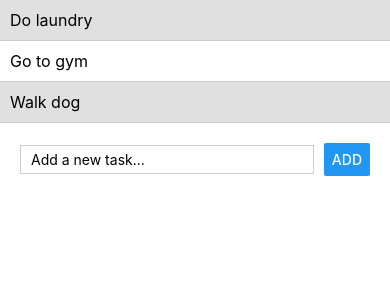
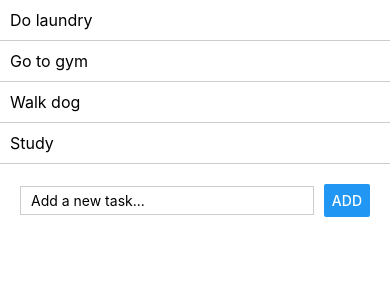
Before and after one commit to manho0107/ForFunApp, a React Native app: screen / in a window 390 px wide. Shown: the top 300 px of the page. Built offline with nearby package versions, Linux system fonts and the light colour scheme.

Commit message:
commit
For lab 3

```diff
--- a/src/App.jsx
+++ b/src/App.jsx
@@ -4,7 +4,7 @@
  * @format
  */
 
-import React from 'react';
+import React, { useState} from 'react';
 import {
   SafeAreaView,
 } from 'react-native';
@@ -13,9 +13,16 @@
 import ToDoForm from './ToDoForm';
 
 function App() {
+  const [tasks, setTasks] = useState([
+    'Do laundry',
+    'Go to gym',
+    'Walk dog',
+    'Study'
+  ]);
+
   return (
     <SafeAreaView>
-      <ToDoList />
+      <ToDoList tasks={tasks}/>
       <ToDoForm />
     </SafeAreaView>
   );
--- a/src/ToDoList.jsx
+++ b/src/ToDoList.jsx
@@ -8,25 +8,21 @@
 } from 'react-native';
 
 
-function ToDoList() {
+function ToDoList(props) {
+  const { tasks } = props;
+
   return (
     <>
       <ScrollView>
-        <Pressable>
-          <View style={[styles.task, styles.completed]}>
-            <Text style={styles.taskText}>Do laundry</Text>
-          </View>
-        </Pressable>
-        <Pressable>
-          <View style={[styles.task]}>
-            <Text style={styles.taskText}>Go to gym</Text>
-          </View>
-        </Pressable>
-        <Pressable>
-          <View style={[styles.task, styles.completed]}>
-            <Text style={styles.taskText}>Walk dog</Text>
-          </View>
-        </Pressable>
+        {tasks.map((task, index) => (
+            <React.Fragment key={index}>
+              <Pressable>
+                <View style={[styles.task]}>
+                  <Text style={styles.taskText}>{task}</Text>
+                </View>
+              </Pressable>
+            </React.Fragment>
+          ))}
       </ScrollView>
     </>
   );
```
